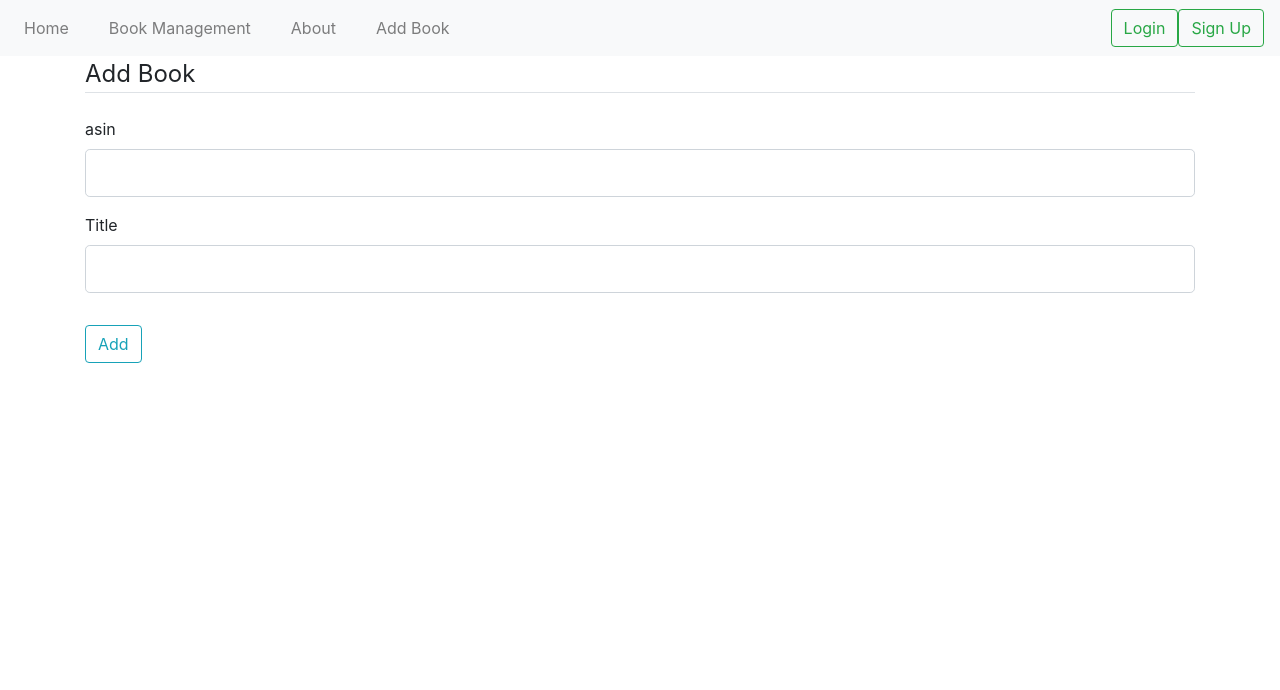
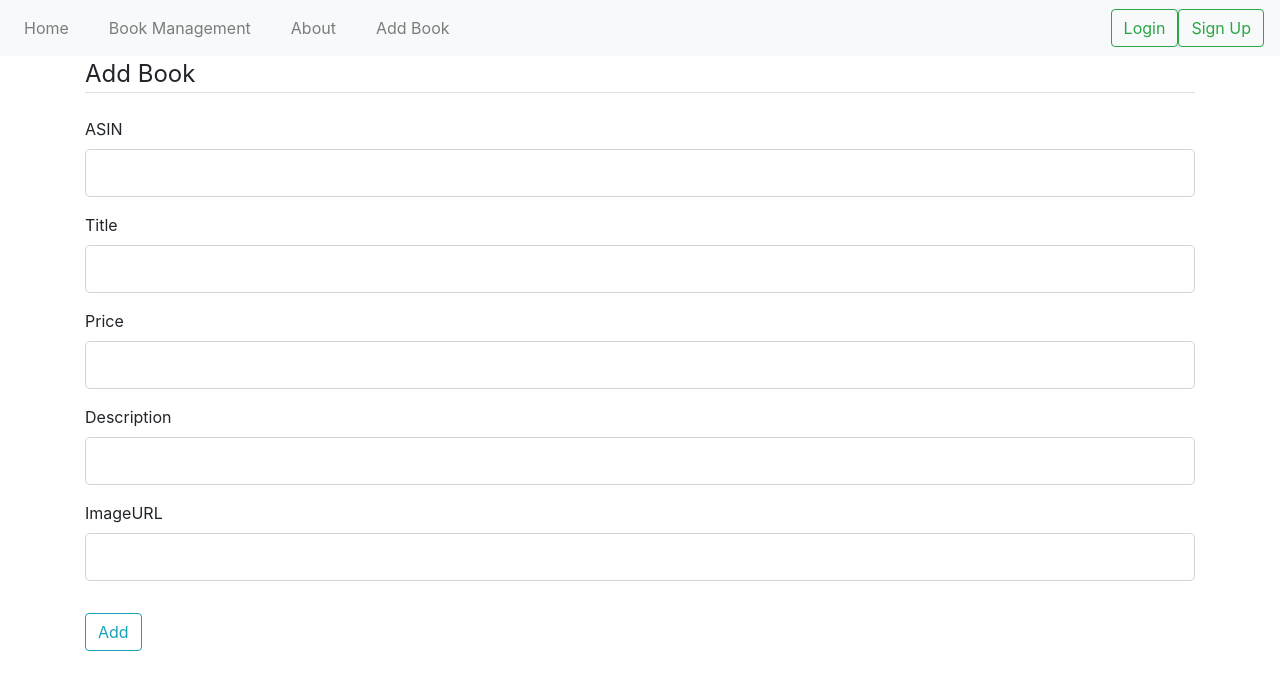
Before and after one commit to Pomatoo/db_project, a Flask app: page /addbook in a window 1280 px wide. Shown: the top 690 px of the page. Run offline with Flask 2, Linux system fonts and the light colour scheme; some libraries are stand-ins or nearby versions.

Commit message:
Added new descriptors for add book function such as price and imgURL

```diff
--- a/flask-app/book_management_app/__init__.py
+++ b/flask-app/book_management_app/__init__.py
@@ -6,8 +6,8 @@ from flask_login import LoginManager
 
 # __init__ is where we initialize our application and components
 app = Flask(__name__)
-app.config['SQLALCHEMY_DATABASE_URI'] = 'mysql://root:iStD-So.043-Database@34.69.84.149/testDB'
-app.config["MONGO_URI"] = "mongodb://34.69.84.149:27017/test"
+app.config['SQLALCHEMY_DATABASE_URI'] = 'mysql://root:iStD-So.043-Database@35.193.138.222/testDB'
+app.config["MONGO_URI"] = "mongodb://35.193.138.222:27017/test"
 app.config['SECRET_KEY'] = 'isTdSoo43'
 
 db = SQLAlchemy(app)
--- a/flask-app/book_management_app/forms.py
+++ b/flask-app/book_management_app/forms.py
@@ -33,6 +33,9 @@ class SearchForm(FlaskForm):
     submit = SubmitField('Search')
 
 class addBookForm(FlaskForm):
-    asin = StringField('asin', validators=[DataRequired(),Length(min=1, max=100)])
+    asin = StringField('ASIN', validators=[DataRequired(),Length(min=1, max=100)])
     Title = StringField('Title', validators=[DataRequired(),Length(min=1, max=100)])
+    Price = StringField('Price', validators=[DataRequired(), Length(min=1, max=100)])
+    Description = StringField('Description', validators=[DataRequired(), Length(min=1, max=100)])
+    ImageURL = StringField('ImageURL', validators=[DataRequired(), Length(min=1, max=100)])
     submit = SubmitField('Add')
--- a/flask-app/book_management_app/routes.py
+++ b/flask-app/book_management_app/routes.py
@@ -94,7 +94,9 @@ def addbook():
     if form.validate_on_submit():
         print(form.asin.data)
         print(form.Title.data)
-        mongo.db.book_meta.insert({'asin': form.asin.data, 'title': form.Title.data})
+        mongo.db.book_meta.insert({'asin': form.asin.data, 'title': form.Title.data,
+                                   'price': form.Price.data, 'description': form.Description.data,
+                                   'imUrl': form.ImageURL.data})
         return redirect(url_for('home'))
     else:
         print("Add book failed")
--- a/flask-app/book_management_app/templates/add-book.html
+++ b/flask-app/book_management_app/templates/add-book.html
@@ -17,6 +17,18 @@
                     {{ form.Title.label(class="form-control-label") }}
                     {{ form.Title(class="form-control form-control-lg") }}
                 </div>
+                <div class="form-group">
+                    {{ form.Price.label(class="form-control-label") }}
+                    {{ form.Price(class="form-control form-control-lg") }}
+                </div>
+                <div class="form-group">
+                    {{ form.Description.label(class="form-control-label") }}
+                    {{ form.Description(class="form-control form-control-lg") }}
+                </div>
+                <div class="form-group">
+                    {{ form.ImageURL.label(class="form-control-label") }}
+                    {{ form.ImageURL(class="form-control form-control-lg") }}
+                </div>
                 </fieldset>
             <div class="form-group">
                 {{ form.submit(class="btn btn-outline-info") }}
```
Also changed, not shown: 1 other file.
